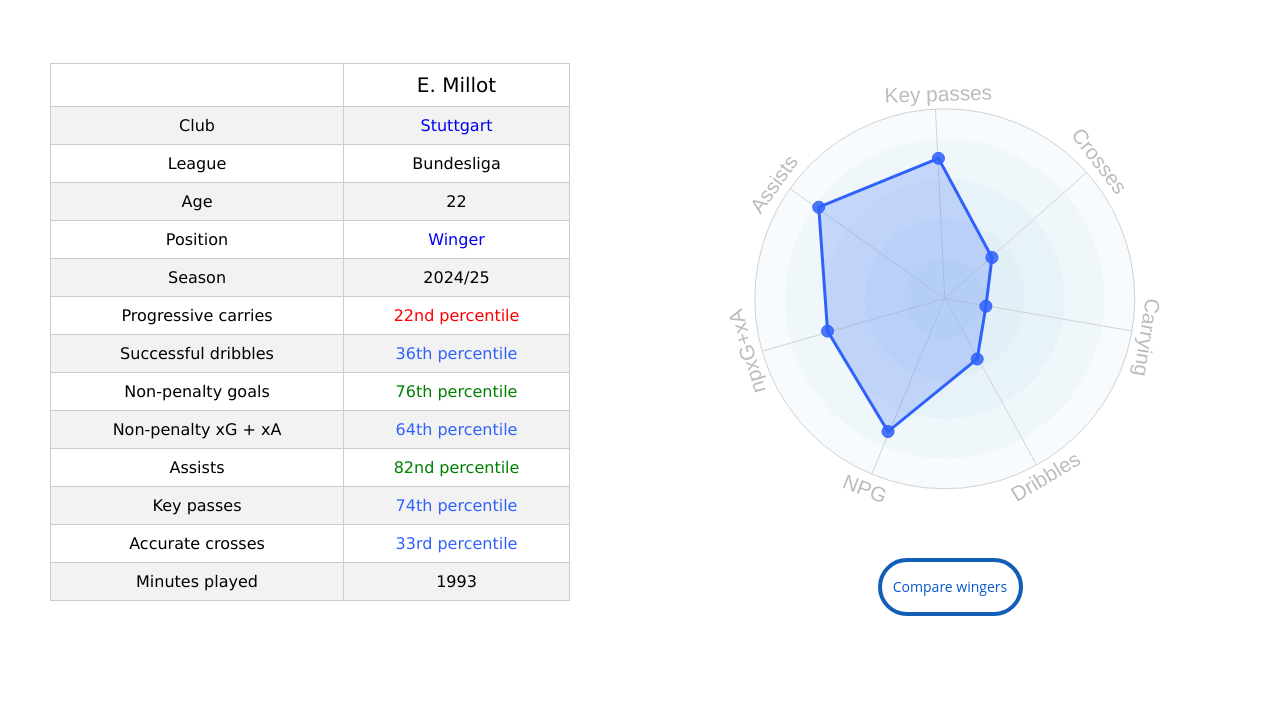
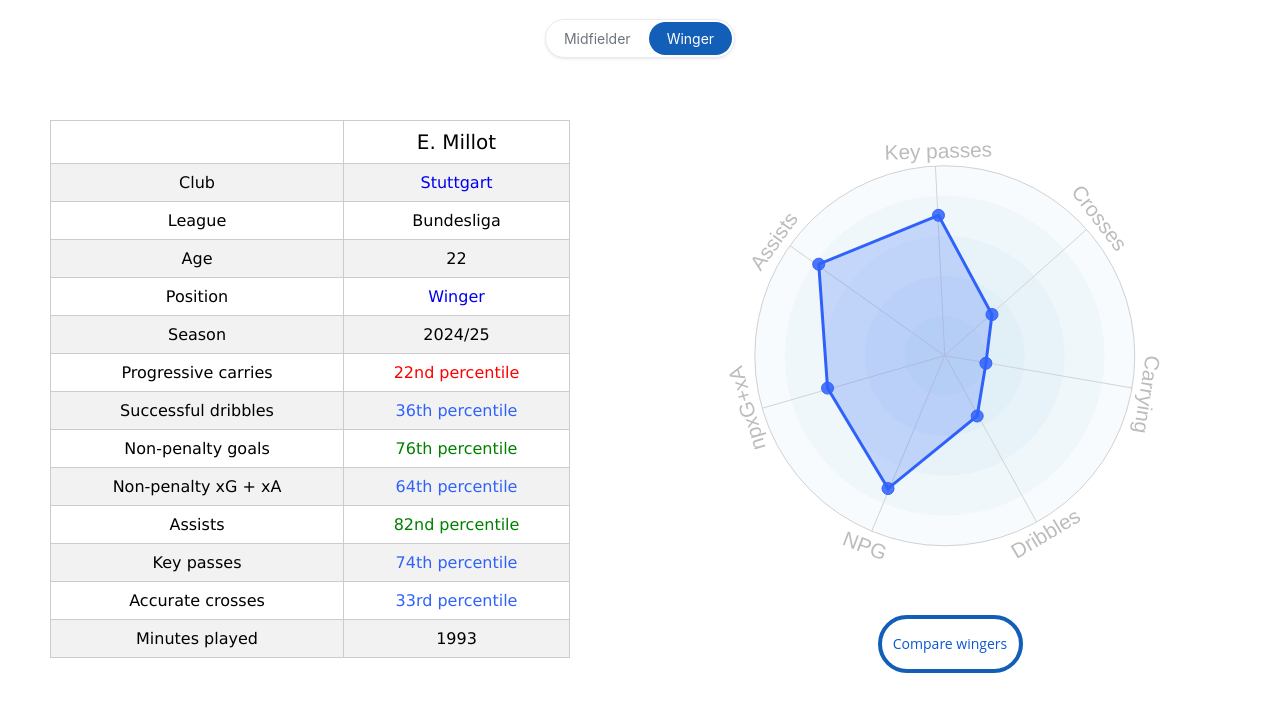
Before and after one commit to ohlitmybad/E_Millot_Winger_stats, a plain HTML site: page index.html in a window 1280 px wide. Shown: the part 70-791 px from the top of the page. Drawn offline with nearby package versions, Linux system fonts and the light colour scheme; no server answers; a script that the page names is missing.

Commit message:
Update index.html

```diff
--- a/index.html
+++ b/index.html
@@ -705,10 +705,71 @@ svg text
     </div>
   </div></div>
 </header>
+    <div class="position-toggle-container">
+        <div class="position-toggle">
+            <a href="https://datamb.football/E_Millot_Midfielder_stats" class="position-btn">Midfielder</a><a href="https://datamb.football/E_Millot_Winger_stats" class="position-btn active">Winger</a>
+        </div>
+    </div>
+
 <script async src="https://pagead2.googlesyndication.com/pagead/js/adsbygoogle.js?client=ca-pub-7677714701428206"
      crossorigin="anonymous"></script>
      <script src="https://cdnjs.cloudflare.com/ajax/libs/xlsx/0.16.9/xlsx.full.min.js"></script>
-</head>
+
+    <style>
+    /* Position Toggle Styles */
+    .position-toggle-container {
+        display: flex;
+        justify-content: center;
+        margin: 10px 0 8px 0;
+        padding: 0 20px;
+    }
+
+    /* Mobile responsive */
+    @media only screen and (max-width: 1048px) {
+        .position-toggle-container {
+            margin: 8px 0 -25px 0;
+        }
+    }
+
+    .position-toggle {
+        display: flex;
+        background: white;
+        border: 1px solid #e9ecef;
+        border-radius: 20px;
+        overflow: hidden;
+        box-shadow: 0 1px 3px rgba(0,0,0,0.1);
+        gap: 2px;
+        padding: 2px;
+    }
+
+    .position-btn {
+        padding: 8px 16px;
+        border: none;
+        background: transparent;
+        cursor: pointer;
+        font-family: -apple-system, BlinkMacSystemFont, 'Segoe UI', Roboto, Oxygen, Ubuntu, Cantarell, 'Helvetica Neue', sans-serif;
+        font-size: 14px;
+        font-weight: 400;
+        color: #6c757d;
+        transition: all 0.15s ease-in-out;
+        text-decoration: none;
+        display: inline-block;
+        min-width: 80px;
+        text-align: center;
+        white-space: nowrap;
+        border-radius: 18px;
+        box-sizing: border-box;
+    }
+
+    .position-btn.active {
+        background: #135eb7;
+        color: white;
+        text-decoration: none;
+        padding: 8px 18px;
+        pointer-events: none;
+    }
+    </style>
+    </head>
 
 <script async src="https://www.googletagmanager.com/gtag/js?id=G-PSBMXX80EF"></script>
 <script>
```
